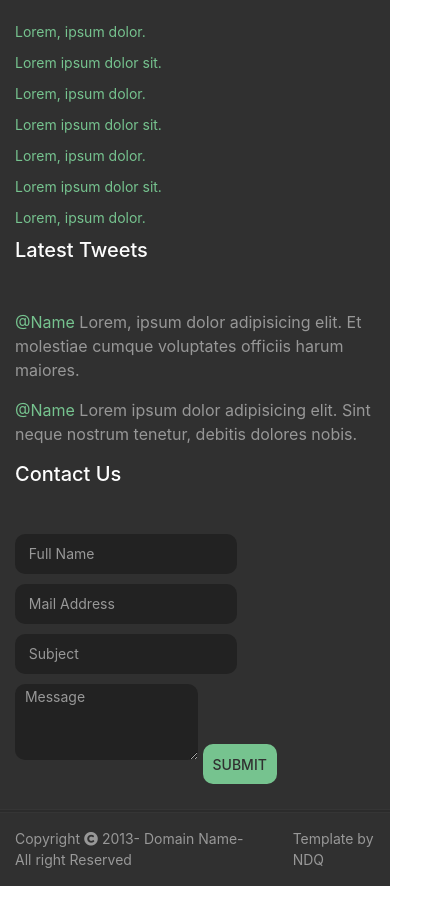
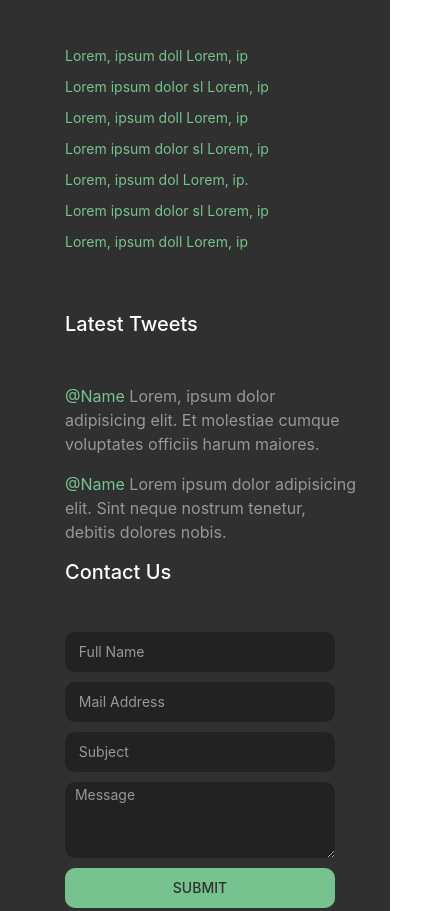
Before and after one commit to Thelostboy/The_Modernis, a plain HTML site: page index.html in a window 390 px wide. Shown: the part 2294-3205 px from the top of the page, 440 px wide, since content can reach past the window. Drawn offline with nearby package versions, Linux system fonts and the light colour scheme.

Commit message:
Responsive Footer>> max-width:768px and 992px

```diff
--- a/index.html
+++ b/index.html
@@ -145,7 +145,7 @@
 <div class="container-fluid">
     <div class="container footer">
         <div class="row">
-            <div class="col-lg-3 blog">
+            <div class="col-lg-3 col-md-6 blog">
                 <h5>From The Blog</h4>
                     <a href="#">Post Title</a>
                     <p><a href="">Admin</a> , abc@gmail.com</p>
@@ -155,24 +155,24 @@
                     </p>
                     <a href="#">Read more</a>
             </div>
-            <div class="col-lg-3 link">
+            <div class="col-lg-3 col-md-6 link">
                 <h5>Quick Link</h5>
-                <a href="#">Lorem, ipsum dolor.</a>
-                <a href="#">Lorem ipsum dolor sit.</a>
-                <a href="#">Lorem, ipsum dolor.</a>
-                <a href="#">Lorem ipsum dolor sit.</a>
-                <a href="#">Lorem, ipsum dolor.</a>
-                <a href="#">Lorem ipsum dolor sit.</a>
-                <a href="#">Lorem, ipsum dolor.</a>
+                <a href="#">Lorem, ipsum doll Lorem, ip</a>
+                <a href="#">Lorem ipsum dolor sl Lorem, ip</a>
+                <a href="#">Lorem, ipsum doll Lorem, ip</a>
+                <a href="#">Lorem ipsum dolor sl Lorem, ip</a>
+                <a href="#">Lorem, ipsum dol Lorem, ip.</a>
+                <a href="#">Lorem ipsum dolor sl Lorem, ip</a>
+                <a href="#">Lorem, ipsum doll Lorem, ip</a>
             </div>
-            <div class="col-lg-3 tweets">
+            <div class="col-lg-3 col-md-6 tweets">
                 <h5>Latest Tweets</h5>
                 <p><span>@Name</span> Lorem, ipsum dolor adipisicing elit. Et molestiae cumque
                     voluptates officiis harum maiores.</p>
                 <p><span>@Name</span> Lorem ipsum dolor adipisicing elit. Sint neque nostrum
                     tenetur, debitis dolores nobis.</p>
             </div>
-            <div class="col-lg-3 contact">
+            <div class="col-lg-3 col-md-6 contact">
                 <h5>Contact Us</h5>
                 <form action="">
                     <input type="text" placeholder="   Full Name" id="name" length="10">
--- a/style.css
+++ b/style.css
@@ -197,10 +197,10 @@ a:hover {
 /* Work */
 
 .work {
+    position: relative;
     display: grid;
     grid-template-columns: repeat(3, 1fr);
     grid-gap: 30px;
-    position: relative;
     padding-top: 50px !important;
     padding-bottom: 60px !important;
 }
@@ -271,7 +271,10 @@ h5 {
 .footer p {
     color: #979797;
 }
-
+.footer input, .footer textarea{
+    display: block;
+    width: 100%;
+}
 .blog a:nth-child(6) {
     font-size: 12px;
 }
@@ -357,7 +360,19 @@ hr {
 }
 
 /* Responsive */
+/* 1.PC */
+@media(max-width:992px){
+    .service-item:nth-child(1){
+        margin-left: 20px;
+    }
+    .service-item:nth-child(4){
+        margin-right: 20px;
+    }
 
+    /*  */
+}
+
+/* 2.Tablet */
 @media (max-width: 768px) {
     /* Header */
     .header {
@@ -380,16 +395,13 @@ hr {
     }
 /* Work */
 
-
-
 .work {
     display: grid;
     grid-template-columns: repeat(2, 1fr);
     grid-gap: 50px;
 }
-/* .work-item:nth-child(2n){
-    margin-right: 50px;
-} */
+
+
 .odd-item{
     margin-left: 50px;
 }
@@ -397,8 +409,19 @@ hr {
     margin-right: 50px;
 }
 
-
-
+/* Footer */
+.footer .link{
+    margin-bottom: 50px !important;
+}
+.footer .blog, .footer .tweets{
+    padding-right: 80px !important;
+}
+.footer{
+    margin-left: 50px !important;
+}
+.footer input, .footer textarea{
+    width: 75%;
+}
 
 
 
```
